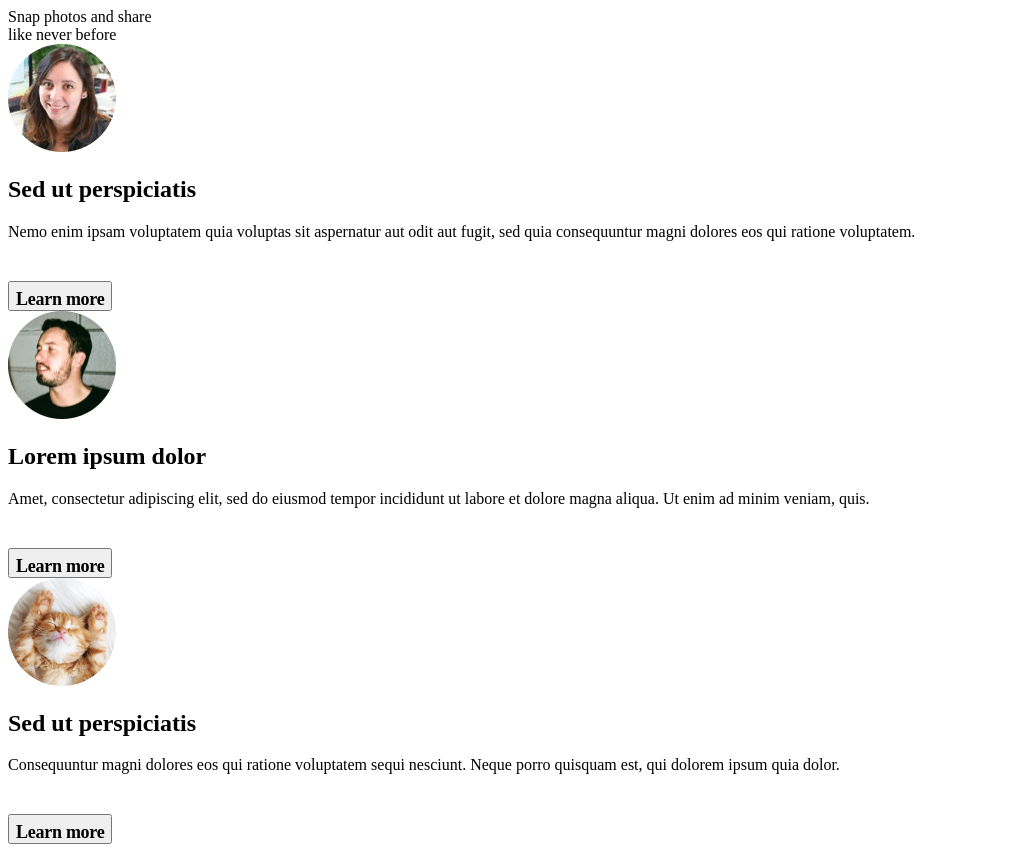
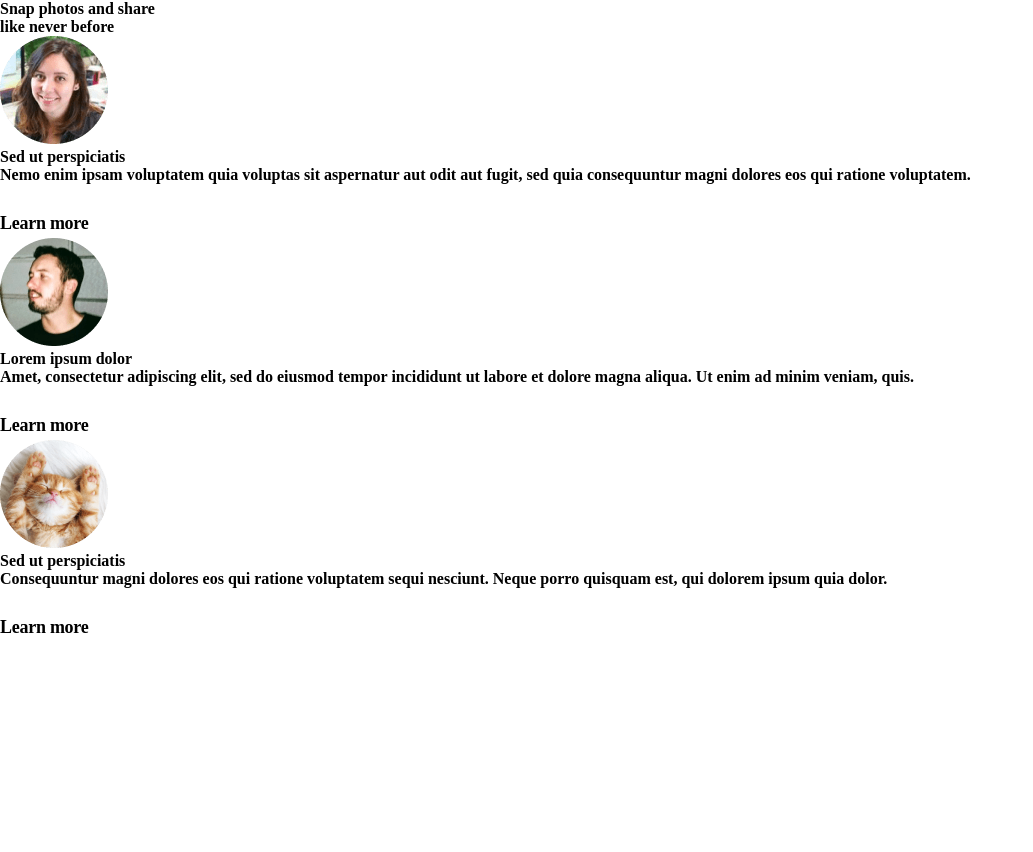
Before and after one commit to hyundee/dfluid, a React (Create React App) app: page / in a window 1280 px wide. Shown: the whole page, without its empty margins (0-1033 px from the left). After the commit the page ends 800 px from the top, so only its background shows below. Built offline with nearby package versions, Linux system fonts and the light colour scheme.

Commit message:
GlobalStyle 적용

```diff
--- a/src/GlobalStyles.tsx
+++ b/src/GlobalStyles.tsx
@@ -1,8 +1,6 @@
 import { createGlobalStyle } from "styled-components";
 
 const GlobalStyle = createGlobalStyle`
-  @import url("https://fonts.googleapis.com/css2?family=Exo+2:ital,wght@0,100..900;1,100..900&display=swap");
-  @import url("https://fonts.googleapis.com/css2?family=Exo+2:ital,wght@0,100..900;1,100..900&family=Montserrat:ital,wght@0,100..900;1,100..900&display=swap");
       html,
       body,
       div,
@@ -139,6 +137,19 @@ const GlobalStyle = createGlobalStyle`
       input {
         outline: none;
       }
+      @font-face {
+        font-family: 'Exo 2';
+        font-style: normal;
+        font-weight: 100 900;
+        src: url('https://fonts.googleapis.com/css2?family=Exo+2:wght@100,200,300,400,500,600,700,800,900&display=swap');
+      }
+
+      @font-face {
+        font-family: 'Montserrat';
+        font-style: normal;
+        font-weight: 100 900;
+        src: url('https://fonts.googleapis.com/css2?family=Montserrat:wght@100,200,300,400,500,600,700,800,900&display=swap');
+      }
 `;
 
 export default GlobalStyle;
--- a/src/index.tsx
+++ b/src/index.tsx
@@ -1,12 +1,14 @@
 import React from "react";
 import ReactDOM from "react-dom/client";
 import App from "./App";
+import GlobalStyle from "./GlobalStyles";
 
 const root = ReactDOM.createRoot(
   document.getElementById("root") as HTMLElement
 );
 root.render(
   <React.StrictMode>
+    <GlobalStyle />
     <App />
   </React.StrictMode>
 );
```
